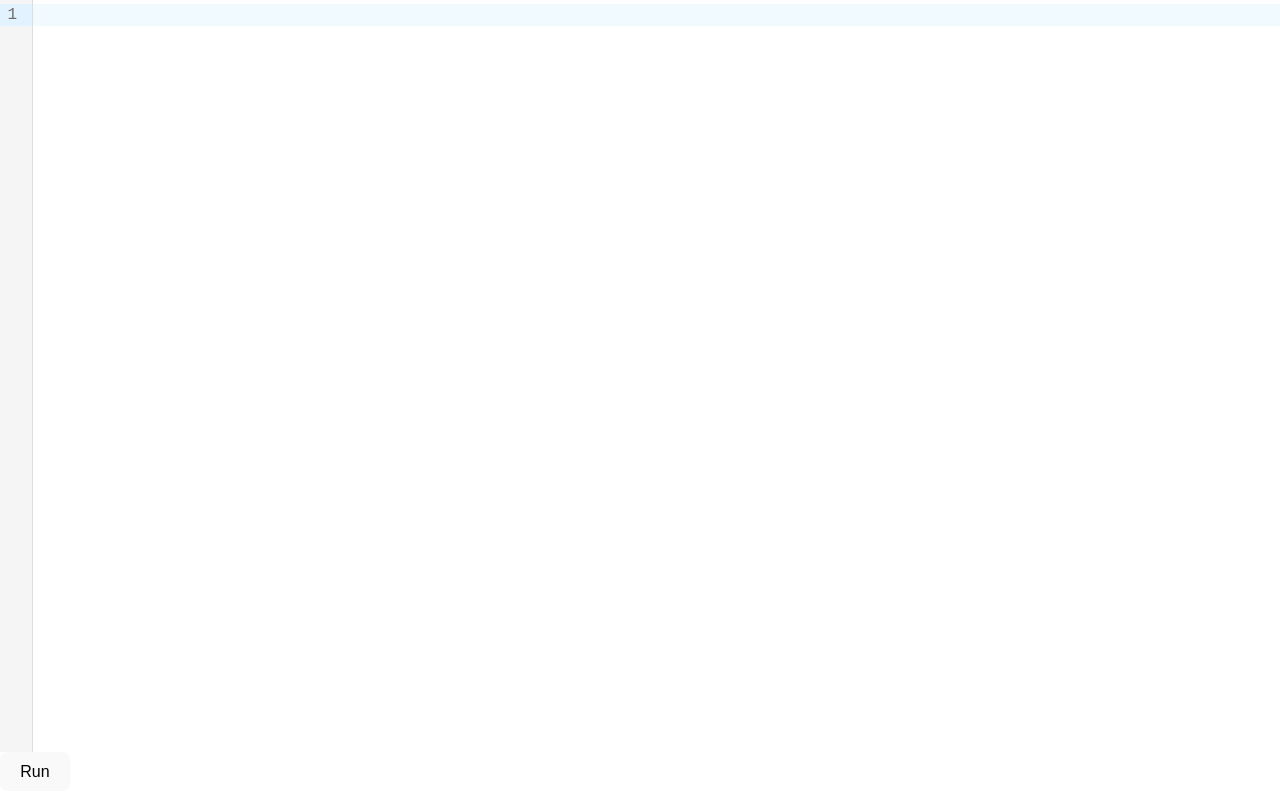
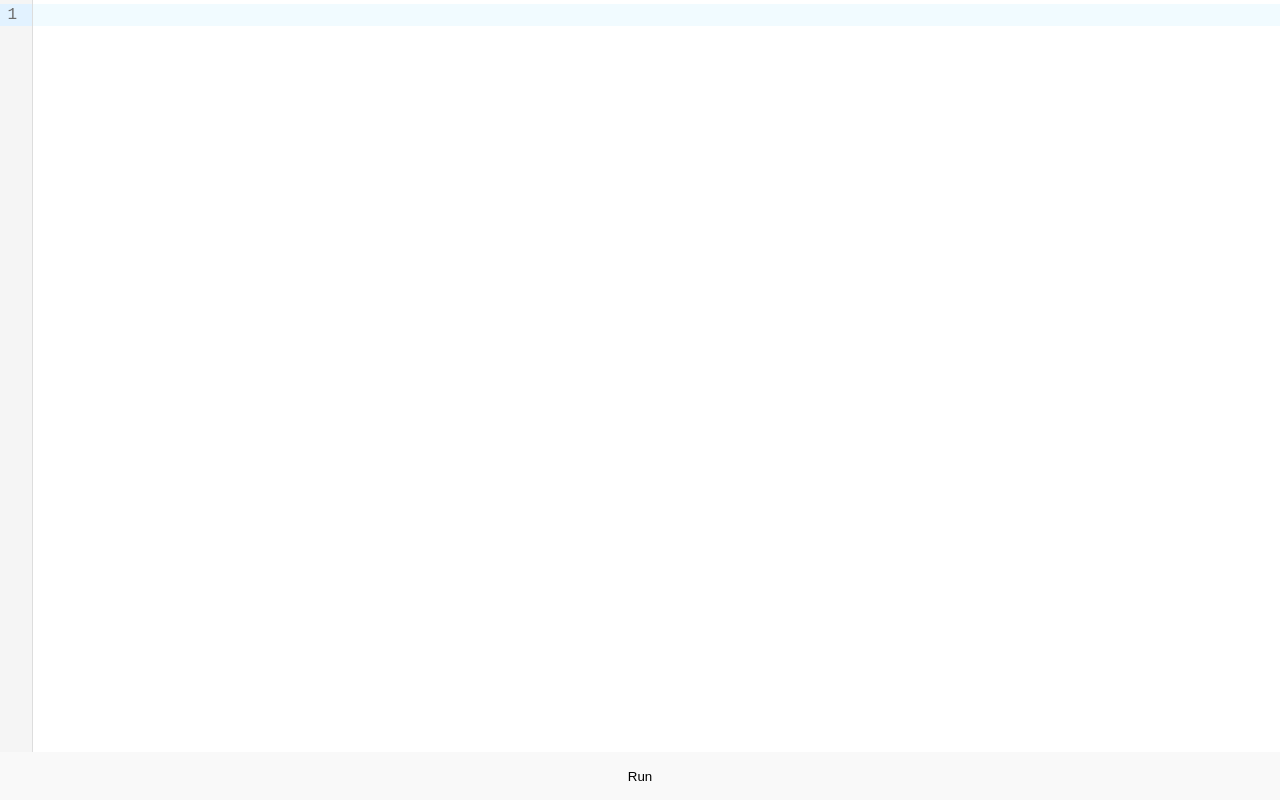
Before and after one commit to longern/python-editor-pwa, a Vue app: page / in a window 1280 px wide. Built offline with nearby package versions, Linux system fonts and the light colour scheme.

Commit message:
Modify style

```diff
--- a/src/App.vue
+++ b/src/App.vue
@@ -36,7 +36,7 @@ async function run() {
 <template>
   <div ref="editorElement" class="editor"></div>
   <div class="mobile-toolbar">
-    <button @click="run">Run</button>
+    <button class="run-btn" @click="run">Run</button>
   </div>
   <div
     v-if="showTerminal"
@@ -66,6 +66,11 @@ async function run() {
   flex-shrink: 0;
 }
 
+.run-btn {
+  width: 100%;
+  height: 100%;
+}
+
 .terminal {
   position: fixed;
   background-color: black;
@@ -75,7 +80,8 @@ async function run() {
   width: 100%;
   height: 100%;
   padding: 8px;
-  white-space: pre;
+  white-space: pre-wrap;
+  overflow-wrap: anywhere;
   font-family: monospace;
 }
 </style>
--- a/src/style.css
+++ b/src/style.css
@@ -42,22 +42,11 @@ body {
 }
 
 button {
-  border-radius: 8px;
   border: 1px solid transparent;
-  padding: 0.6em 1.2em;
-  font-size: 1em;
-  font-weight: 500;
-  font-family: inherit;
-  background-color: #1a1a1a;
-  cursor: pointer;
   transition: border-color 0.25s;
 }
 button:hover {
   border-color: #646cff;
-}
-button:focus,
-button:focus-visible {
-  outline: 4px auto -webkit-focus-ring-color;
 }
 
 @media (prefers-color-scheme: light) {
```
